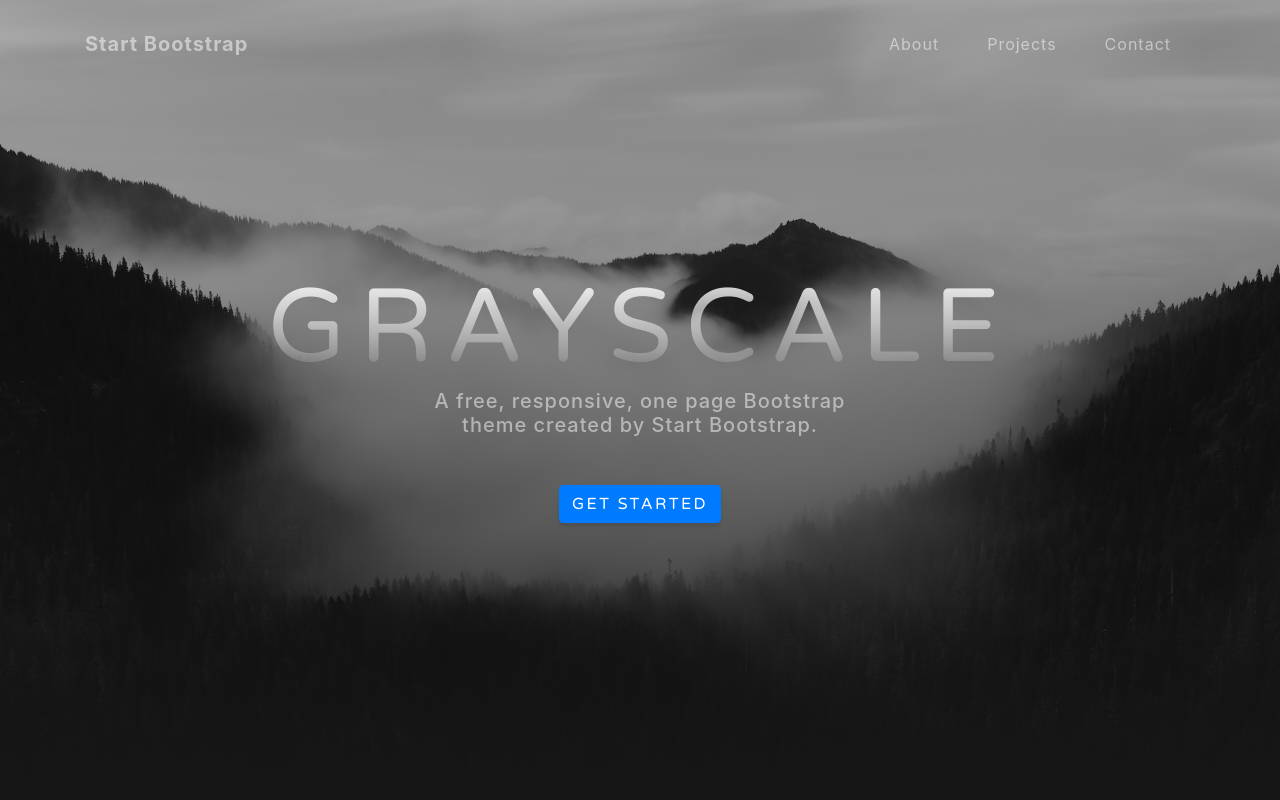
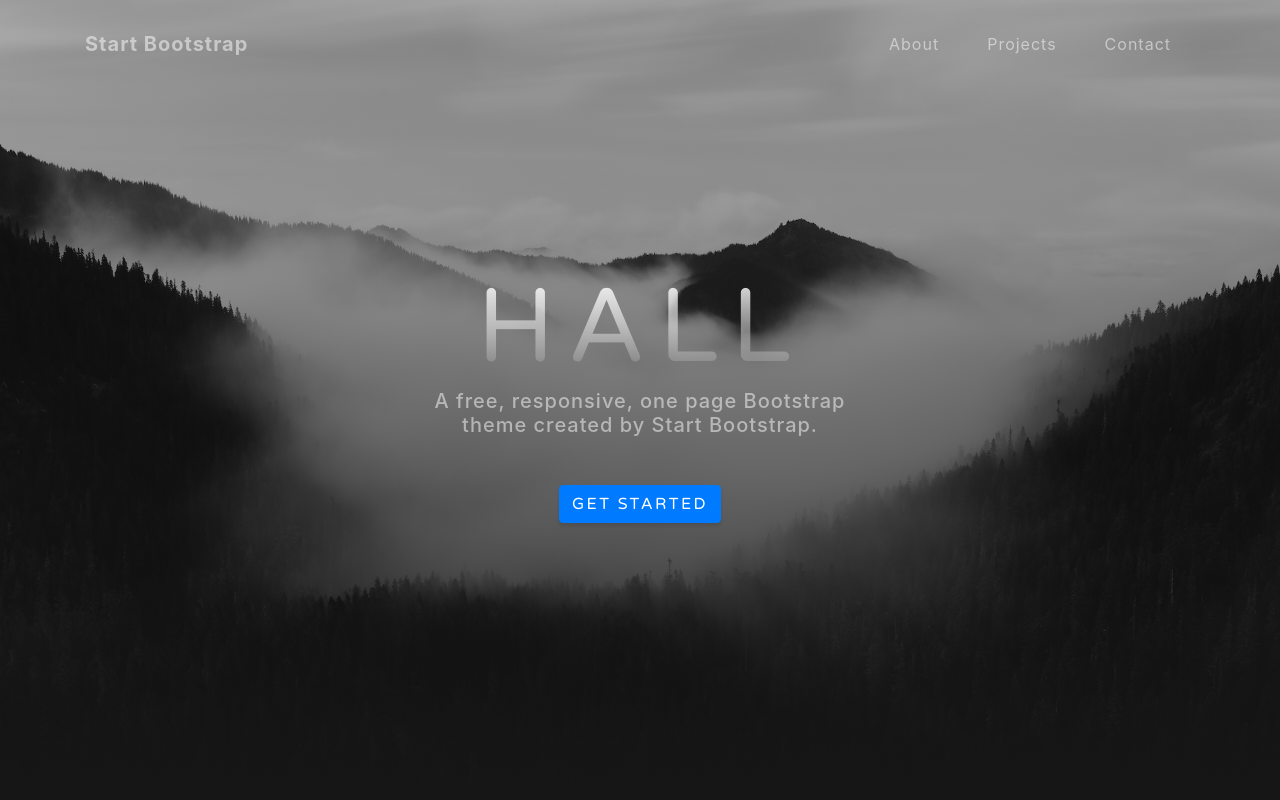
Before and after one commit to chall29/chall29.github.io, a website with bundled scripts: page index.html in a window 1280 px wide. Shown: the top 800 px of the page. Built offline with nearby package versions, Linux system fonts and the light colour scheme.

Commit message:
Change h1 to hall

```diff
--- a/index.html
+++ b/index.html
@@ -53,7 +53,7 @@
   <header class="masthead">
     <div class="container d-flex h-100 align-items-center">
       <div class="mx-auto text-center">
-        <h1 class="mx-auto my-0 text-uppercase">Grayscale</h1>
+        <h1 class="mx-auto my-0 text-uppercase">Hall</h1>
         <h2 class="text-white-50 mx-auto mt-2 mb-5">A free, responsive, one page Bootstrap theme created by Start Bootstrap.</h2>
         <a href="#about" class="btn btn-primary js-scroll-trigger">Get Started</a>
       </div>
```
Also changed, not shown: 1 other file.
